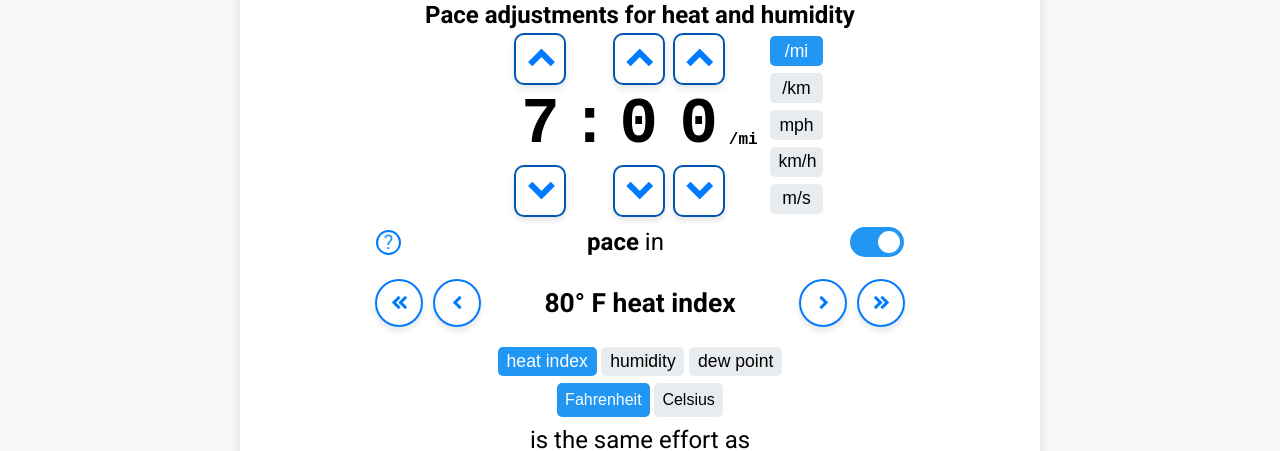
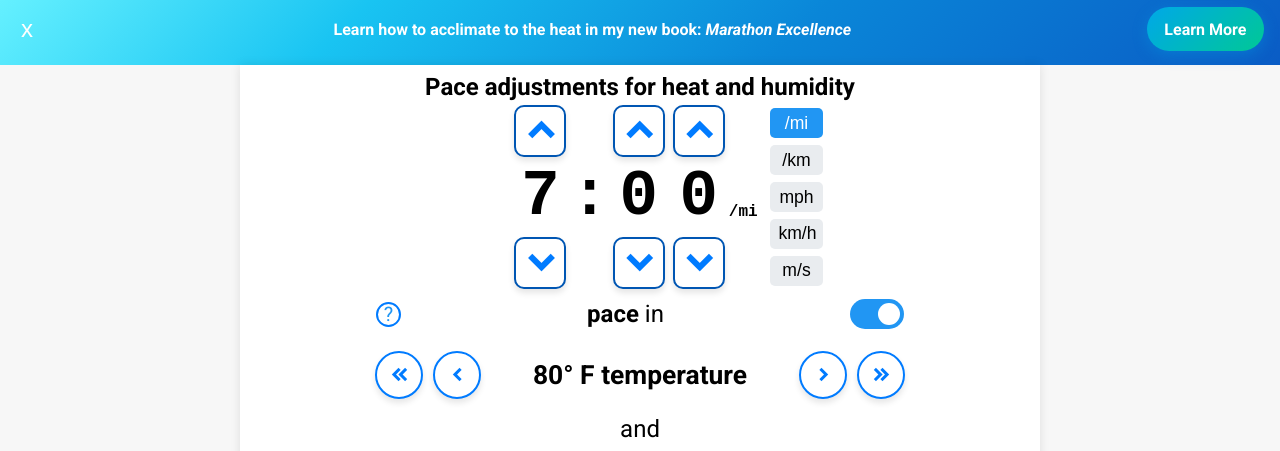
Before and after one commit to johnjdavisiv/heat-adjusted-pace, a plain HTML site: page index.html in a window 1280 px wide. Shown: the part 71-522 px from the top of the page. Drawn offline with nearby package versions, Linux system fonts and the light colour scheme; a web font is replaced by a local one.

Commit message:
humidity to default mode

```diff
--- a/index.html
+++ b/index.html
@@ -19,9 +19,9 @@
     <link rel="stylesheet" href="https://maxcdn.bootstrapcdn.com/font-awesome/4.4.0/css/font-awesome.min.css">
     <link rel="stylesheet" href="https://fonts.googleapis.com/css2?family=Material+Symbols+Outlined:opsz,wght,FILL,GRAD@20..48,100..700,0..1,-50..200" />
     <link href="https://fonts.googleapis.com/icon?family=Material+Icons" rel="stylesheet">
-    <link rel="stylesheet" type="text/css" href="styles.css?v=1.0.6">
-    <script src="scripts.js?v=1.0.4" defer></script>
-    <script defer data-domain="apps.runningwritings.com" src="https://plausible.io/js/script.js"></script>
+    <link rel="stylesheet" type="text/css" href="styles.css?v=1.0.7">
+    <script src="scripts.js?v=1.0.5" defer></script>
+    <script defer data-domain="apps.runningwritings.com" src="https://plausible.io/js/script.tagged-events.js"></script>
 </head>
 <body>
     <header>
@@ -35,6 +35,14 @@
             </nav>
         </div>
     </header>
+    <div class="mee-banner hello-bar--aqua-drift hidden">
+        <div class="banner-left"><button id="mee-banner-close">x</button></div>
+        <div class="banner-middle">
+            <span class="banner-text-full">Learn how to acclimate to the heat in my new book: <a href="https://marathonexcellence.com/?utm_source=rw_apps&utm_medium=hellobar&utm_campaign=pace_hello_bar" class="hello-link plausible-event-name=Banner+MEE+Click">Marathon Excellence</a></span>
+            <span class="banner-text-short">Train for the heat with my new book: <a href="https://marathonexcellence.com/?utm_source=rw_apps&utm_medium=hellobar&utm_campaign=pace_hello_bar" class="hello-link plausible-event-name=Banner+MEE+Click">Marathon Excellence</a></span>
+        </div>
+        <div class="banner-right"><a href="https://marathonexcellence.com/?utm_source=rw_apps&utm_medium=hellobar&utm_campaign=pace_hello_bar" class="cta-button plausible-event-name=Banner+MEE+Click">Learn More</a></div>
+    </div>
     <main>
         <h1>Pace adjustments for heat and humidity</h1>
         <div class="app-box">
@@ -96,7 +104,7 @@
                 </label>
             </div>
             <!-- Heat/humidity input -->
-            <div class="arrow-container" id="heat-index-input">
+            <div class="arrow-container hidden" id="heat-index-input">
                 <div class="arrow-box">
                     <button class="material-icons pct-button" id="heat-index-m5" title="-5">keyboard_double_arrow_left</button>
                     <button class="material-icons pct-button" id="heat-index-m1" title="-1">keyboard_arrow_left</button>
@@ -114,7 +122,7 @@
                 </div>
             </div>
             <!-- Temperature -->
-            <div class="arrow-container hidden" id="temperature-input">
+            <div class="arrow-container" id="temperature-input">
                 <div class="arrow-box">
                     <button class="material-icons pct-button" id="temperature-m5" title="-5">keyboard_double_arrow_left</button>
                     <button class="material-icons pct-button" id="temperature-m1" title="-1">keyboard_arrow_left</button>
@@ -132,11 +140,11 @@
                 </div>
             </div>
             <!-- "and" only shows up when using humidity mode or dew point mode -->
-            <div class="spacer narrow-spacer hidden" id="and-box">
+            <div class="spacer narrow-spacer" id="and-box">
                 <span>and</span>
             </div>
             <!-- Humidity selector (un-hidden when mode selected) -->
-            <div class="arrow-container hidden" id="humidity-input">
+            <div class="arrow-container" id="humidity-input">
                 <div class="arrow-box">
                     <button class="material-icons pct-button" id="humidity-m5" title="-5">keyboard_double_arrow_left</button>
                     <button class="material-icons pct-button" id="humidity-m1" title="-1">keyboard_arrow_left</button>
@@ -171,8 +179,8 @@
             </div>
             <div class="unit-stack-horiz wind-unit-select">
 
-                <button class="heat-toggle active" id="mode-heat-index">heat index</button>
-                <button class="heat-toggle" id="mode-humidity">humidity</button>
+                <button class="heat-toggle" id="mode-heat-index">heat index</button>
+                <button class="heat-toggle active" id="mode-humidity">humidity</button>
                 <button class="heat-toggle" id="mode-dewpoint">dew point</button>
             </div>
             <div class="unit-stack-horiz wind-unit-select">
@@ -216,9 +224,6 @@
         </div>
         <div class="explainer-text">
             <hr class="separator-thick">
-            <div class="newsletter-block">
-                <script async src="https://eomail6.com/form/187bb3d4-92e9-11ed-8dcb-9536633250ee.js" data-form="187bb3d4-92e9-11ed-8dcb-9536633250ee"></script>
-            </div>
             <h2 id="how-to-use">How to use<a class="material-icons up" href="#top">arrow_upward</a></h2>
             <p>This app calculates pace adjustments for running long workouts and races in hot and humid conditions. You can input the local weather as a heat index, temperature + relative humidity, or temperature + dew point.</p>
             <p>The heat-adjusted paces come from a statistical model fit to data from 3,891 marathon runners across 754 different races, though the pace adjustments are also a good estimate for any long continuous effort, even if it&rsquo;s not a marathon race.</p>
--- a/scripts.js
+++ b/scripts.js
@@ -32,7 +32,7 @@ let units_mode = "usa"
 let effort_mode = false
 
 let temperature_mode = "F"
-let heat_mode = "heat-index"
+let heat_mode = "humidity"
 
 let inner_temp_c = tempFtoC(INITIAL_TEMP_F) // keep an inner temperature for lookups
 let inner_humidity_pct = INITIAL_HUMIDITY
@@ -1043,4 +1043,48 @@ function increment_dewpoint(change){
 }
 
 
+// COOKIE - dont' be annoying
+
+// Configuration
+const COOKIE_DURATION_DAYS = 30;
+
+// Cookie helper functions
+function setCookie(name, value, days) {
+    const date = new Date();
+    date.setTime(date.getTime() + (days * 24 * 60 * 60 * 1000));
+    const expires = "expires=" + date.toUTCString();
+    document.cookie = name + "=" + value + ";" + expires + ";path=/";
+}
+
+function getCookie(name) {
+    const nameEQ = name + "=";
+    const cookies = document.cookie.split(';');
+    for (let i = 0; i < cookies.length; i++) {
+        let c = cookies[i].trim();
+        if (c.indexOf(nameEQ) === 0) {
+            return c.substring(nameEQ.length, c.length);
+        }
+    }
+    return null;
+}
+
+// Banner functionality
+document.addEventListener('DOMContentLoaded', function() {
+    const banner = document.querySelector('.mee-banner');
+    const closeButton = document.getElementById('mee-banner-close');
+
+    // Check if user has previously closed the banner
+    if (getCookie('meeBannerClosed') !== 'true') {
+        banner.classList.remove('hidden');
+    }
+
+    // Handle close button click
+    closeButton.addEventListener('click', function() {
+        banner.classList.add('hidden');
+        setCookie('meeBannerClosed', 'true', COOKIE_DURATION_DAYS);
+    });
+});
+
+
+
 updateResult();
--- a/styles.css
+++ b/styles.css
@@ -385,7 +385,7 @@ main {
 }
 
 .separator-thick {
-    margin: 40px auto;
+    margin: 20px auto;
     width: 60px;
     height: 4px;
     background-color: #007acc;
@@ -1113,6 +1113,137 @@ tr:hover {
     border: solid var(--link-hover-color) 2px;
 }
 
+
+
+.rw-link {
+    color:#2563eb;
+    text-align: center;
+    font-weight: bold;;
+}
+
+.mee-banner{
+    width: 100%;
+    min-height: 72px;
+    padding: 8px 16px;
+    color: #fff;
+    display: flex;
+    align-items: center;
+    justify-content: space-between;  /* Changed from center */
+    font-weight: 600;
+    border-radius: 0;
+}
+
+/* Remove the generic .mee-banner div rule and replace with specific classes */
+
+.banner-left {
+    flex: 0 0 auto;  /* Don't grow, don't shrink, fit content */
+    display: flex;
+    align-items: center;
+    justify-content: flex-start;  /* Stick to left */
+}
+
+.banner-middle {
+    flex: 1;  /* Grow to fill available space */
+    display: flex;
+    align-items: center;
+    justify-content: center;  /* Center the text */
+    padding: 0 40px 0 40px;  /* Add some breathing room */
+}
+
+.banner-right {
+    flex: 0 0 auto;  /* Don't grow, don't shrink, fit content */
+    display: flex;
+    align-items: center;
+    justify-content: flex-end;  /* Stick to right */
+}
+
+#mee-banner-close{
+    background: none;
+    padding: 0 5px;
+    color: white;
+    font-size: 1.5rem;
+    border: none;
+    border-radius: 0%;
+    cursor: pointer;
+}
+
+#mee-banner-close:hover{
+    color:black;
+}
+
+
+.hello-bar--aqua-drift {
+    background:
+    linear-gradient(135deg,
+    #66f1ff 0%,
+    #19c4f2 28%,
+    #0a86d8 62%,
+    #0a5cc5 100%);
+}
+
+.cta-button {
+    background: linear-gradient(135deg, #00A8E8, #00C896);
+    color:  #FFFFFF;
+    padding: 0.8rem 1.1rem;
+    border: none;
+    border-radius: 50px;
+    font-weight: 600;
+    cursor: pointer;
+    transition: all 0.3s cubic-bezier(0.4, 0, 0.2, 1);
+    text-decoration: none;
+    display: inline-block;
+    box-shadow: 0 4px 15px rgba(0, 168, 232, 0.3);
+    white-space: nowrap;  /* Changed from text-wrap */
+}
+
+.cta-button:hover {
+    transform: translateY(-2px);
+    box-shadow: 0 6px 20px rgba(0, 168, 232, 0.4);
+}
+
+
+.hello-link{
+    text-decoration: none;
+    font-style:italic;
+    color:white;
+}
+
+.hello-link:hover{
+    color:#f472b6;
+}
+
+.hidden {
+    display: none;
+}
+
+/* Mobile swap */
+.banner-text-full {
+    display: inline;
+}
+
+.banner-text-short {
+    display: none;
+}
+
+/* On mobile, swap them */
+@media (max-width: 768px) {
+    .banner-text-full {
+        display: none;
+    }
+
+    .banner-text-short {
+        display: inline;
+    }
+
+    .banner-middle {
+        padding: 0 15px;  /* Tighter padding on mobile */
+    }
+
+    .mee-banner {
+        padding: 8px 8px;  /* Tighter overall padding */
+    }
+}
+
 /* At the bottom I guess */
 
 .invis{
```
Also changed, not shown: 2 other files.
